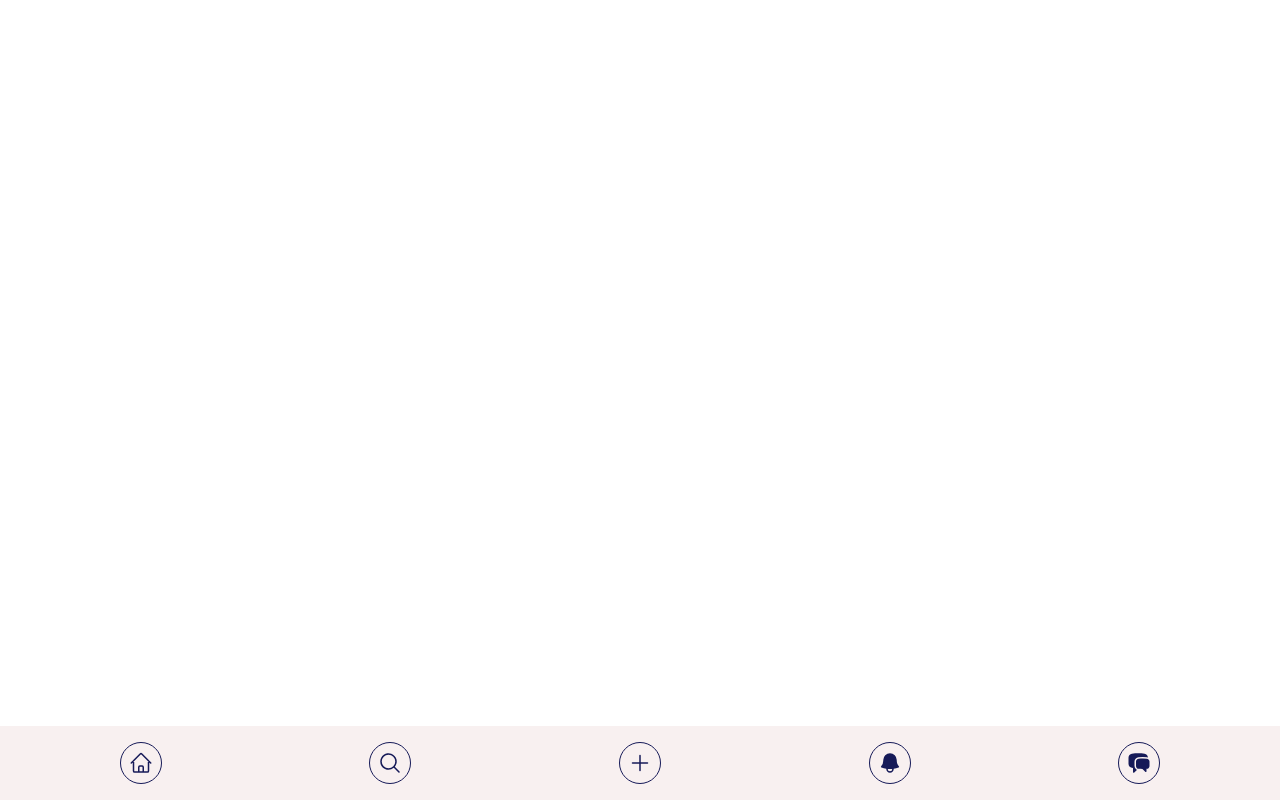
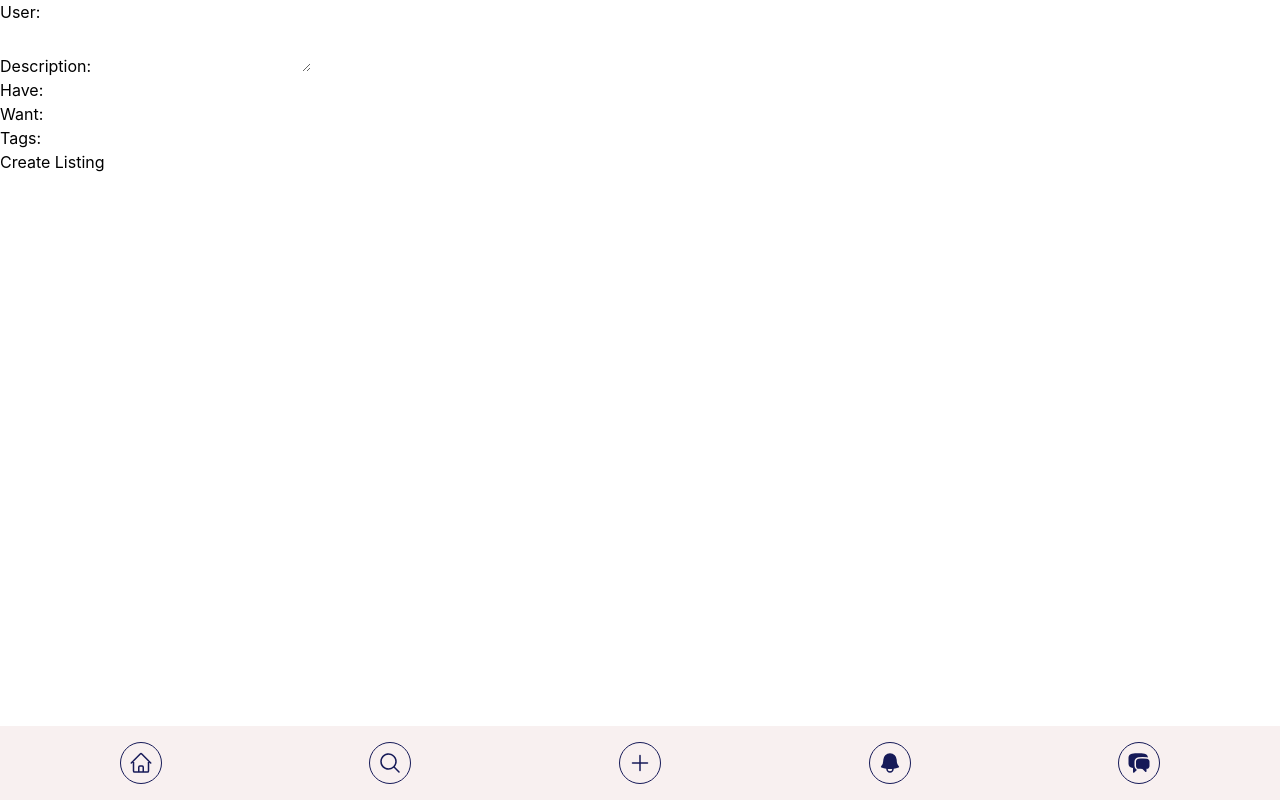
Before and after one commit to j-ackie/brutus, a React (Create React App) app in the folder frontend/: page /create-listing in a window 1280 px wide. Before the commit this address had no page. Built offline with nearby package versions, Linux system fonts and the light colour scheme.

Commit message:
create page connected

```diff
--- a/frontend/src/App.tsx
+++ b/frontend/src/App.tsx
@@ -3,7 +3,7 @@ import { Routes, Route, BrowserRouter } from 'react-router-dom';
 import Home from './pages/home/Home';
 import Search from './pages/search/Search';
 import BottomBar from './components/BottomBar/BottomBar';
-
+import CreateListing from './pages/create/Create';
 function App() {
   return (
     <div className='flex flex-col h-screen'>
@@ -12,6 +12,7 @@ function App() {
           <Routes>
             <Route path='/' element={<Home />}/>
             <Route path='/search' element={<Search />}/>
+            <Route path="/create-listing" element={<CreateListing />} />
           </Routes>
         </div>
         <BottomBar />
--- a/frontend/src/components/BottomBar/BottomBar.tsx
+++ b/frontend/src/components/BottomBar/BottomBar.tsx
@@ -32,7 +32,7 @@ function BottomBar() {
           <path fill-rule="evenodd" d="M12 3.75a.75.75 0 0 1 .75.75v6.75h6.75a.75.75 0 0 1 0 1.5h-6.75v6.75a.75.75 0 0 1-1.5 0v-6.75H4.5a.75.75 0 0 1 0-1.5h6.75V4.5a.75.75 0 0 1 .75-.75Z" clip-rule="evenodd" />
         </svg>
       ),
-      route: "/"
+      route: "/create-listing"
     },
     {
       name: "Notifs",
--- /dev/null
+++ b/frontend/src/pages/create/Create.tsx
@@ -0,0 +1,61 @@
+import React, { useState } from 'react';
+import Listing from '../../components/Listing/Listing';
+
+const CreateListing = () => {
+  const [user, setUser] = useState('');
+  const [description, setDescription] = useState('');
+  const [have, setHave] = useState('');
+  const [want, setWant] = useState('');
+  const [tags, setTags] = useState<string[]>([]);
+
+  const handleCreateListing = () => {
+    // Here you can send the listing data to your backend or perform other actions
+    console.log('Creating listing:', { user, description, have, want, tags });
+  };
+
+  const handleAddTag = (tag: string) => {
+    if (tag.trim() !== '') {
+      setTags([...tags, tag.trim()]);
+    }
+  };
+
+  const handleRemoveTag = (index: number) => {
+    setTags(tags.filter((_, i) => i !== index));
+  };
+
+  return (
+    <div>
+      <div>
+        <label>User:</label>
+        <input type="text" value={user} onChange={(e) => setUser(e.target.value)} />
+      </div>
+      <div>
+        <label>Description:</label>
+        <textarea value={description} onChange={(e) => setDescription(e.target.value)} />
+      </div>
+      <div>
+        <label>Have:</label>
+        <input type="text" value={have} onChange={(e) => setHave(e.target.value)} />
+      </div>
+      <div>
+        <label>Want:</label>
+        <input type="text" value={want} onChange={(e) => setWant(e.target.value)} />
+      </div>
+      <div>
+        <label>Tags:</label>
+        <input type="text" onKeyDown={(e) => e.key === 'Enter' && handleAddTag(e.currentTarget.value)} />
+        <div>
+          {tags.map((tag, index) => (
+            <div key={index}>
+              <span>{tag}</span>
+              <button onClick={() => handleRemoveTag(index)}>x</button>
+            </div>
+          ))}
+        </div>
+      </div>
+      <button onClick={handleCreateListing}>Create Listing</button>
+    </div>
+  );
+};
+
+export default CreateListing;
```
Also changed, not shown: frontend/src/pages/create/createQueries.ts (added).
